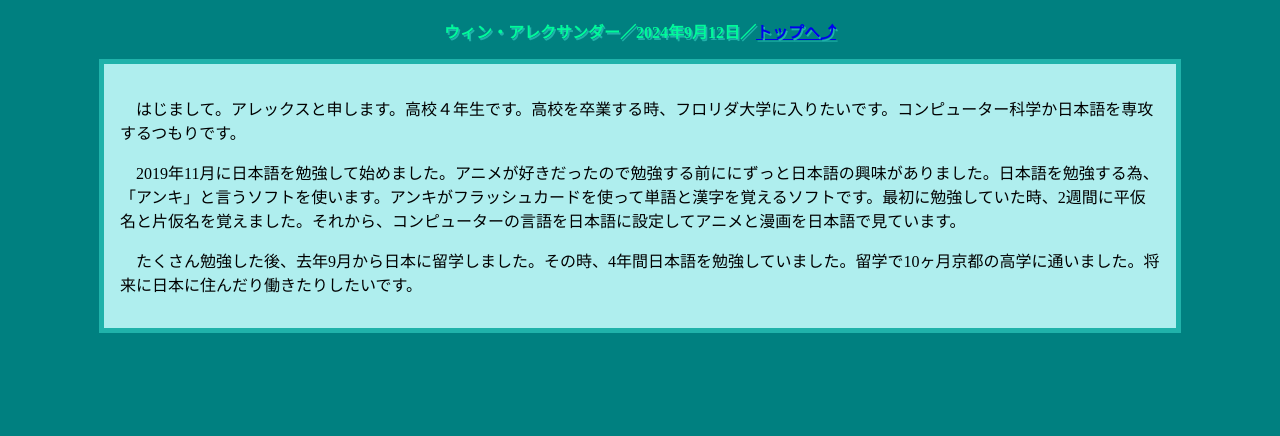
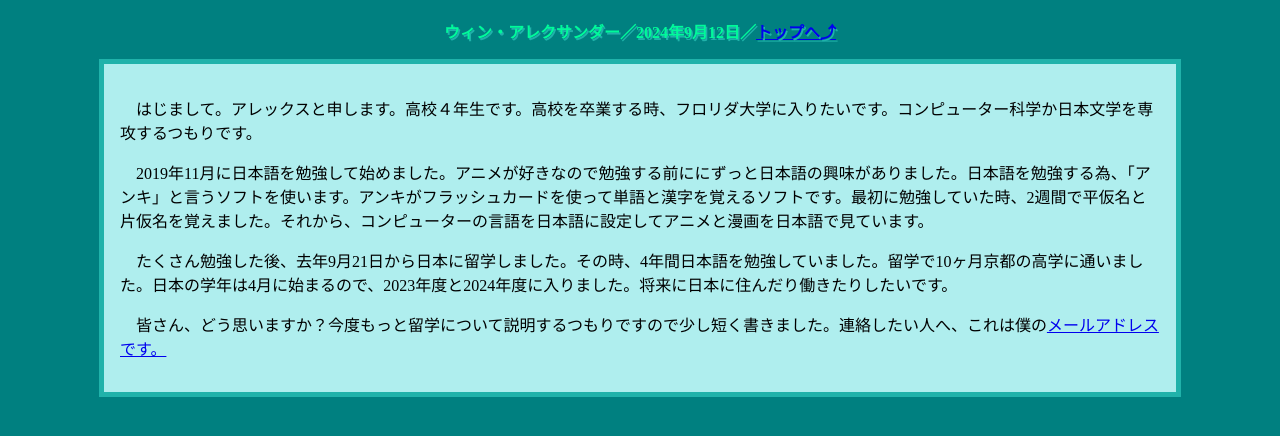
Before and after one commit to wynnalexh/wynnalexh.github.io, a plain HTML site: page blog/20240912.html in a window 1280 px wide. Shown: the part 70-506 px from the top of the page. Drawn offline with Linux system fonts and the light colour scheme.

Commit message:
Updated the blog post

```diff
--- a/blog/20240912.html
+++ b/blog/20240912.html
@@ -12,13 +12,16 @@
 		</header>
 		<main>
 			<p>
-				　はじまして。アレックスと申します。高校４年生です。高校を卒業する時、フロリダ大学に入りたいです。コンピューター科学か日本語を専攻するつもりです。
+				　はじまして。アレックスと申します。高校４年生です。高校を卒業する時、フロリダ大学に入りたいです。コンピューター科学か日本文学を専攻するつもりです。
 			</p>
 			<p>
-				　2019年11月に日本語を勉強して始めました。アニメが好きだったので勉強する前ににずっと日本語の興味がありました。日本語を勉強する為、「アンキ」と言うソフトを使います。アンキがフラッシュカードを使って単語と漢字を覚えるソフトです。最初に勉強していた時、2週間に平仮名と片仮名を覚えました。それから、コンピューターの言語を日本語に設定してアニメと漫画を日本語で見ています。
+				　2019年11月に日本語を勉強して始めました。アニメが好きなので勉強する前ににずっと日本語の興味がありました。日本語を勉強する為、「アンキ」と言うソフトを使います。アンキがフラッシュカードを使って単語と漢字を覚えるソフトです。最初に勉強していた時、2週間で平仮名と片仮名を覚えました。それから、コンピューターの言語を日本語に設定してアニメと漫画を日本語で見ています。
 			</p>
 			<p>
-				　たくさん勉強した後、去年9月から日本に留学しました。その時、4年間日本語を勉強していました。留学で10ヶ月京都の高学に通いました。将来に日本に住んだり働きたりしたいです。
+				　たくさん勉強した後、去年9月21日から日本に留学しました。その時、4年間日本語を勉強していました。留学で10ヶ月京都の高学に通いました。日本の学年は4月に始まるので、2023年度と2024年度に入りました。将来に日本に住んだり働きたりしたいです。
+			</p>
+			<p>
+			　皆さん、どう思いますか？今度もっと留学について説明するつもりですので少し短く書きました。連絡したい人へ、これは僕の<a href=mailto:wynnalexh@gmail.com>メールアドレスです。</a>
 			</p>
 		</main>
 	</body>
```
Also changed, not shown: index.html (+2 -2 lines).
